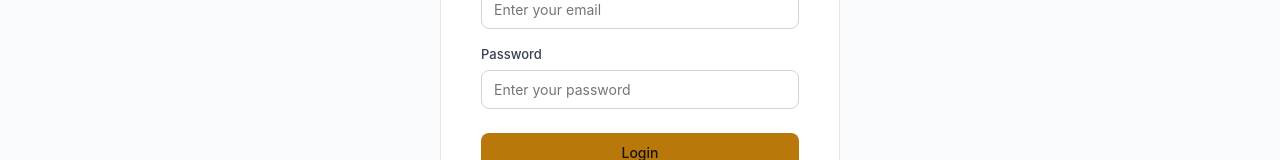
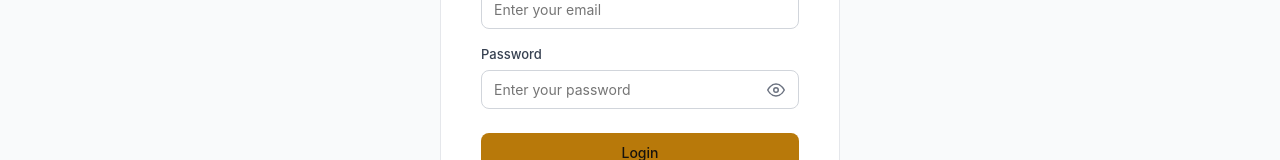
Before and after one commit to arvincosto11-wq/car-rental-app, a React (Vite) app in the folder client/: page /login in a window 1280 px wide. Shown: the part 415-575 px from the top of the page. Built offline with nearby package versions, Linux system fonts and the light colour scheme; no server answers.

Commit message:
Add show/hide password toggle to Login and Register
New reusable PasswordInput component with an eye-icon toggle button,
wired into the Login and Register password fields.

```diff
--- /dev/null
+++ b/client/src/components/PasswordInput.jsx
@@ -0,0 +1,52 @@
+import { useState } from 'react';
+
+const EyeIcon = () => (
+  <svg width="18" height="18" viewBox="0 0 24 24" fill="none" stroke="currentColor" strokeWidth="2" strokeLinecap="round" strokeLinejoin="round">
+    <path d="M1 12s4-8 11-8 11 8 11 8-4 8-11 8-11-8-11-8z" />
+    <circle cx="12" cy="12" r="3" />
+  </svg>
+);
+
+const EyeOffIcon = () => (
+  <svg width="18" height="18" viewBox="0 0 24 24" fill="none" stroke="currentColor" strokeWidth="2" strokeLinecap="round" strokeLinejoin="round">
+    <path d="M17.94 17.94A10.94 10.94 0 0 1 12 20c-7 0-11-8-11-8a18.5 18.5 0 0 1 5.06-5.94M9.9 4.24A9.12 9.12 0 0 1 12 4c7 0 11 8 11 8a18.5 18.5 0 0 1-2.16 3.19m-6.72-1.07a3 3 0 1 1-4.24-4.24" />
+    <line x1="1" y1="1" x2="23" y2="23" />
+  </svg>
+);
+
+// Password <input> with a show/hide toggle. Accepts the same props as a
+// plain <input type="password"> plus `isDark` for the toggle icon's color.
+const PasswordInput = ({ id, style, value, onChange, placeholder, required, minLength, isDark, ...rest }) => {
+  const [visible, setVisible] = useState(false);
+
+  return (
+    <div style={{ position: 'relative' }}>
+      <input
+        id={id}
+        style={{ ...style, paddingRight: '40px', width: '100%', boxSizing: 'border-box' }}
+        type={visible ? 'text' : 'password'}
+        placeholder={placeholder}
+        value={value}
+        onChange={onChange}
+        required={required}
+        minLength={minLength}
+        {...rest}
+      />
+      <button
+        type="button"
+        onClick={() => setVisible((v) => !v)}
+        aria-label={visible ? 'Hide password' : 'Show password'}
+        style={{
+          position: 'absolute', right: '10px', top: '50%', transform: 'translateY(-50%)',
+          background: 'none', border: 'none', cursor: 'pointer', padding: '4px',
+          display: 'flex', alignItems: 'center', justifyContent: 'center',
+          color: isDark ? '#94a3b8' : '#6b7280',
+        }}
+      >
+        {visible ? <EyeOffIcon /> : <EyeIcon />}
+      </button>
+    </div>
+  );
+};
+
+export default PasswordInput;
--- a/client/src/pages/Login.jsx
+++ b/client/src/pages/Login.jsx
@@ -3,6 +3,7 @@ import { Link, useNavigate } from 'react-router-dom';
 import { useAuth } from '../context/AuthContext';
 import { useTheme } from '../context/ThemeContext';
 import { GOLD, GOLD_DARK, ON_GOLD } from '../theme';
+import PasswordInput from '../components/PasswordInput';
 import api from '../api';
 
 const Login = () => {
@@ -132,14 +133,14 @@ const Login = () => {
           </div>
           <div style={styles.field}>
             <label style={styles.label} htmlFor="login-password">Password</label>
-            <input
+            <PasswordInput
               id="login-password"
               style={styles.input}
-              type="password"
               placeholder="Enter your password"
               value={form.password}
               onChange={(e) => setForm({ ...form, password: e.target.value })}
               required
+              isDark={isDark}
             />
           </div>
           <button style={styles.btn} type="submit" disabled={loading}>
--- a/client/src/pages/Register.jsx
+++ b/client/src/pages/Register.jsx
@@ -5,6 +5,7 @@ import { useTheme } from '../context/ThemeContext';
 import { GOLD, GOLD_DARK, ON_GOLD } from '../theme';
 import api from '../api';
 import LocationAddressFields from '../components/LocationAddressFields';
+import PasswordInput from '../components/PasswordInput';
 
 const PHONE_REGEX = /^(09\d{9}|\+639\d{9})$/;
 
@@ -233,15 +234,15 @@ const Register = () => {
           </div>
           <div style={styles.field}>
             <label style={styles.label} htmlFor="reg-password">Password</label>
-            <input
+            <PasswordInput
               id="reg-password"
               style={styles.input}
-              type="password"
               placeholder="Create a password (min. 8 characters)"
               value={form.password}
               onChange={(e) => setForm({ ...form, password: e.target.value })}
               required
               minLength={8}
+              isDark={isDark}
             />
           </div>
 
```
